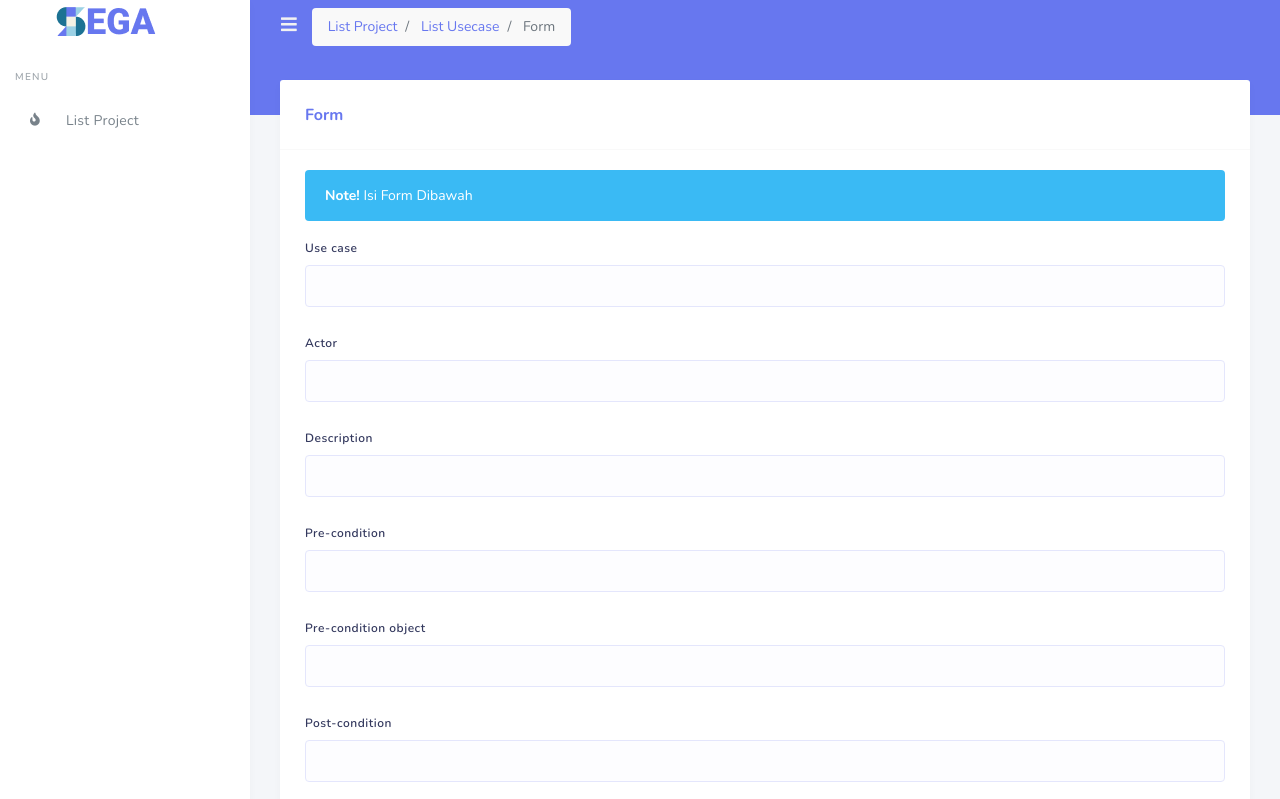
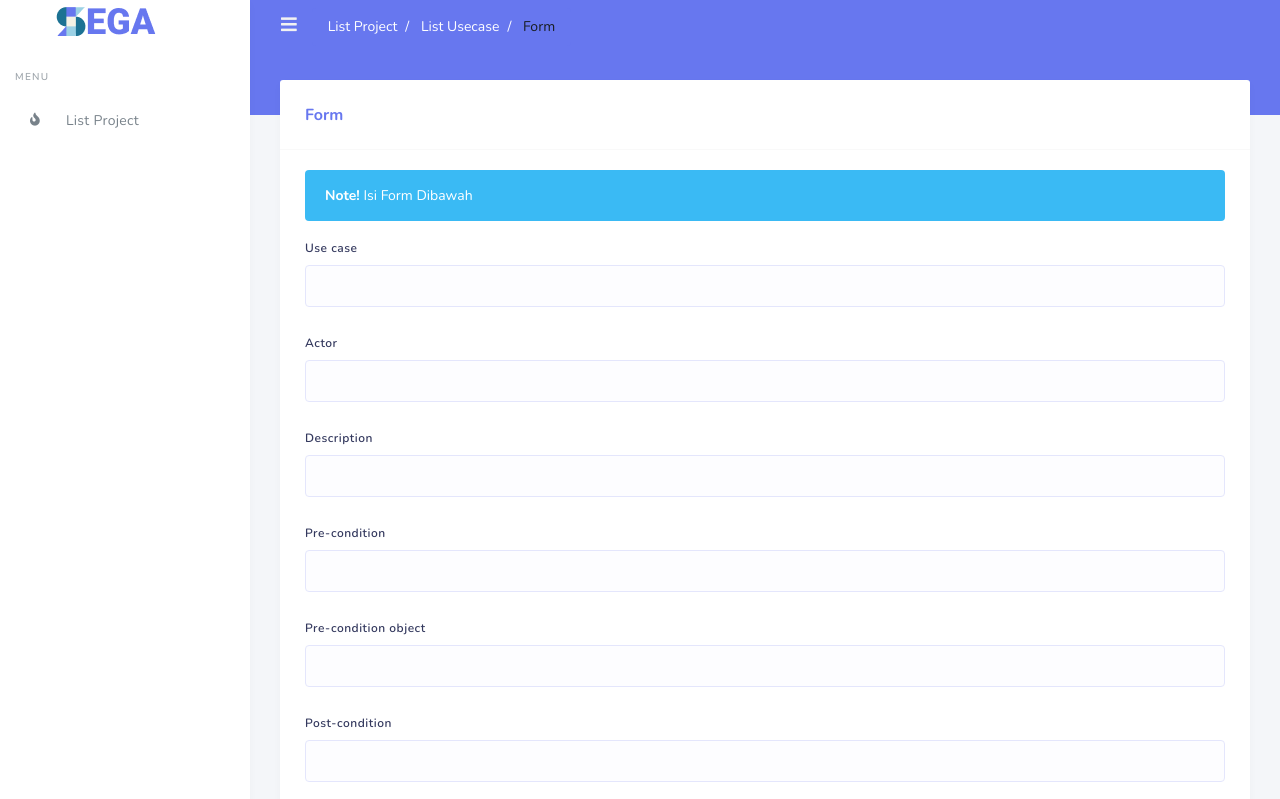
Before and after one commit to AgileRE-2021/UseCaseSpecToSequence, a Django app: page /form in a window 1280 px wide. Shown: the top 799 px of the page. Run offline with Django 3.2, Linux system fonts and the light colour scheme; some libraries are stand-ins or nearby versions.

Commit message:
pembaruan navigasi

```diff
--- a/templates/form.html
+++ b/templates/form.html
@@ -64,8 +64,9 @@
                   <li class="crumb"><a class="text-light" href="/usecase">List Usecase</a></li>
                   <li class="crumb"><a class="text-light" href="/form">Form</a></li>
               </ol>
-            </nav>-->
-            <ol class="breadcrumb">
+            -->
+            <nav aria-label="breadcrumb">
+              <ol class="breadcrumb bg-primary text-white-all">
                 <li class="breadcrumb-item">
                   <a href="/">List Project</a>
                 </li>
@@ -73,14 +74,15 @@
                   <a href="/usecase">List Usecase</a>
                   <!--<a href="/usecase">List Usecase</a>-->
                 </li>
-              <li class="breadcrumb-item" aria-current="page">
+                <li class="breadcrumb-item text-dark" aria-current="page">
                   Form
                 </li>
               </ol>
+            </nav>
           </ul>
         </form>
+
         <ul class="navbar-nav navbar-right">
-
           {% comment %} <li class="dropdown"><a href="#" data-toggle="dropdown" class="nav-link dropdown-toggle nav-link-lg nav-link-user">
             <img alt="image" src="{% static 'img/avatar/avatar-1.png' %}" class="rounded-circle mr-1">
           </li> {% endcomment %}
--- a/templates/list usecase.html
+++ b/templates/list usecase.html
@@ -71,15 +71,17 @@
                   <li class="crumb"><a class="text-light" href="/">List Project</a></li>
                   <li class="crumb"><a class="text-light" href="/usecase">List Usecase</a></li>
               </ol>-->
-              <ol class="breadcrumb">
+            <nav aria-label="Breadcrumb">
+              <ol class="breadcrumb bg-primary text-white-all">
                 <li class="breadcrumb-item">
                   <a href="/">List Project</a>
                 </li>
-                <li class="breadcrumb-item" aria-current="page">
+                <li class="breadcrumb-item text-dark" aria-current="page">
                   List Usecase
                   <!--<a href="/usecase">List Usecase</a>-->
                 </li>
               </ol>
+            </nav>
             <!--</nav>-->
           </ul>
 
```
Also changed, not shown: templates/index.html (+8 -6 lines). Lines whose indentation alone changed are shown as unchanged.
